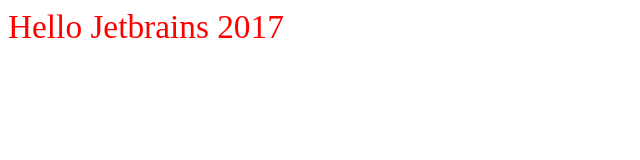
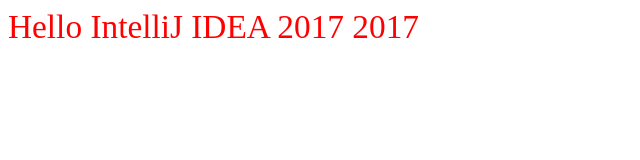
Before and after one commit to ossan-pg/intellij_idea_handson, a plain HTML site: page index.html in a window 1280 px wide. Shown: the whole page, without its empty margins (0-640 px from the left). Drawn offline with Linux system fonts and the light colour scheme.

Commit message:
文言を変更

```diff
--- a/index.html
+++ b/index.html
@@ -13,7 +13,8 @@
 </head>
 <body>
 <div class="classname">
-    Hello Jetbrains
+    Hello IntelliJ IDEA
+    <script>document.write(max(2000, 2017))</script>
     <script>document.write(max(2000, 2017))</script>
 </div>
 
```
